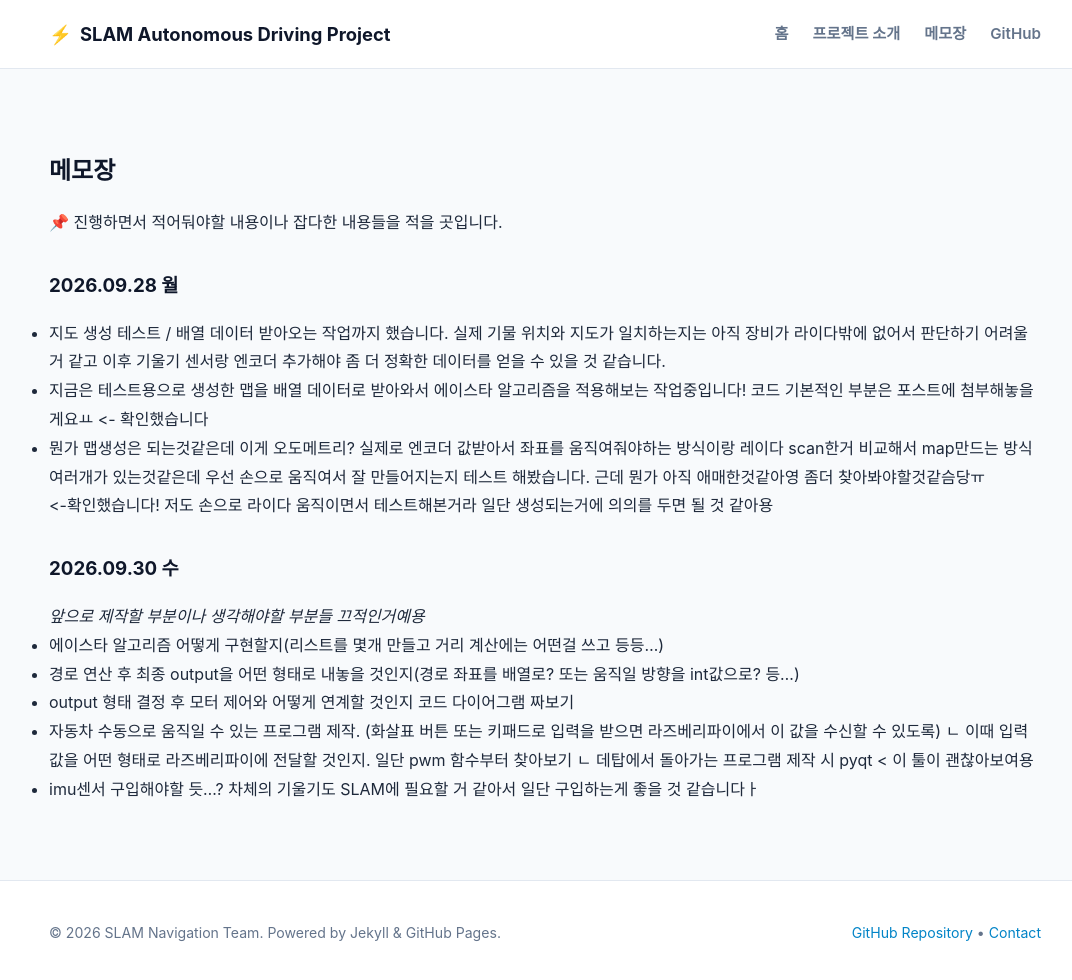
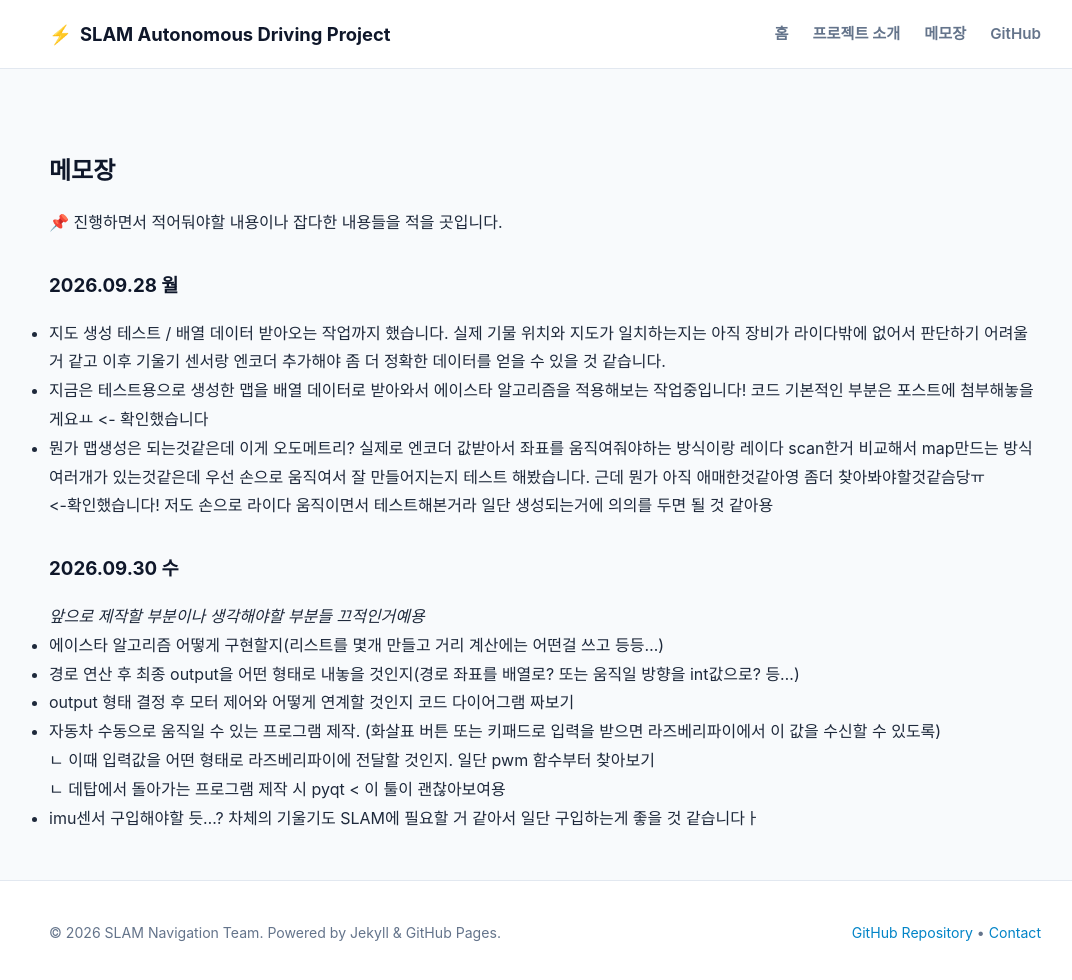
Before and after one commit to slam-navigation-project/slam-navigation-site, a Jekyll site: the page built from memo.md, in a window 1280 px wide and 985 px high. Shown: the top 980 px of the window, without its empty margins (95-1167 px from the left). Built offline with Jekyll 4.4.1, drawn with Linux system fonts in a browser that asks for light colours; some web fonts are replaced.

```diff
--- a/memo.md
+++ b/memo.md
@@ -20,6 +20,6 @@ permalink: /memo/
 - 경로 연산 후 최종 output을 어떤 형태로 내놓을 것인지(경로 좌표를 배열로? 또는 움직일 방향을 int값으로? 등...)
 - output 형태 결정 후 모터 제어와 어떻게 연계할 것인지 코드 다이어그램 짜보기
 - 자동차 수동으로 움직일 수 있는 프로그램 제작. (화살표 버튼 또는 키패드로 입력을 받으면 라즈베리파이에서 이 값을 수신할 수 있도록)
-ㄴ 이때 입력값을 어떤 형태로 라즈베리파이에 전달할 것인지. 일단 pwm 함수부터 찾아보기
-ㄴ 데탑에서 돌아가는 프로그램 제작 시 pyqt < 이 툴이 괜찮아보여용
+<br />ㄴ 이때 입력값을 어떤 형태로 라즈베리파이에 전달할 것인지. 일단 pwm 함수부터 찾아보기
+<br />ㄴ 데탑에서 돌아가는 프로그램 제작 시 pyqt < 이 툴이 괜찮아보여용
 - imu센서 구입해야할 듯...? 차체의 기울기도 SLAM에 필요할 거 같아서 일단 구입하는게 좋을 것 같습니다ㅏ
```
